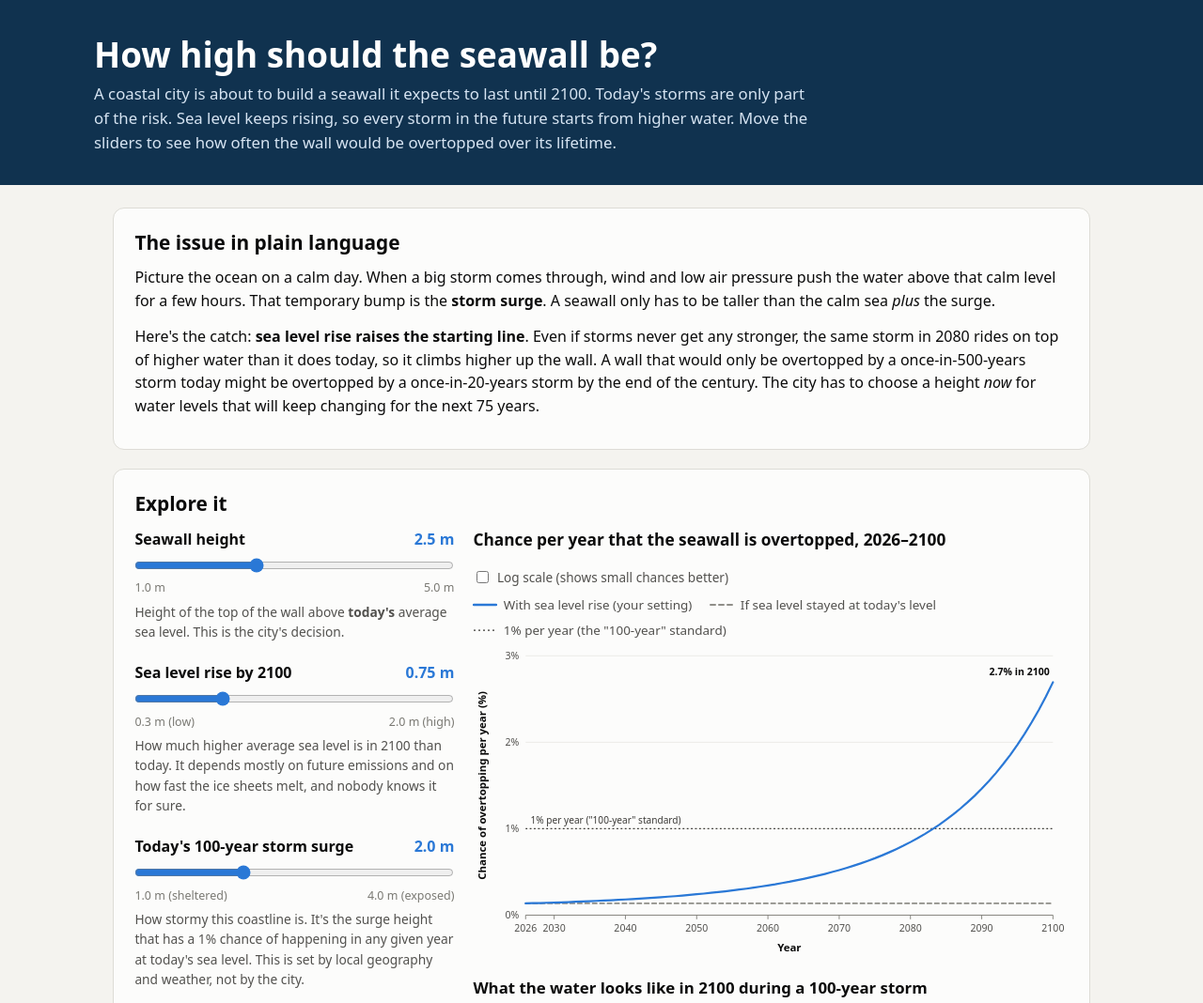
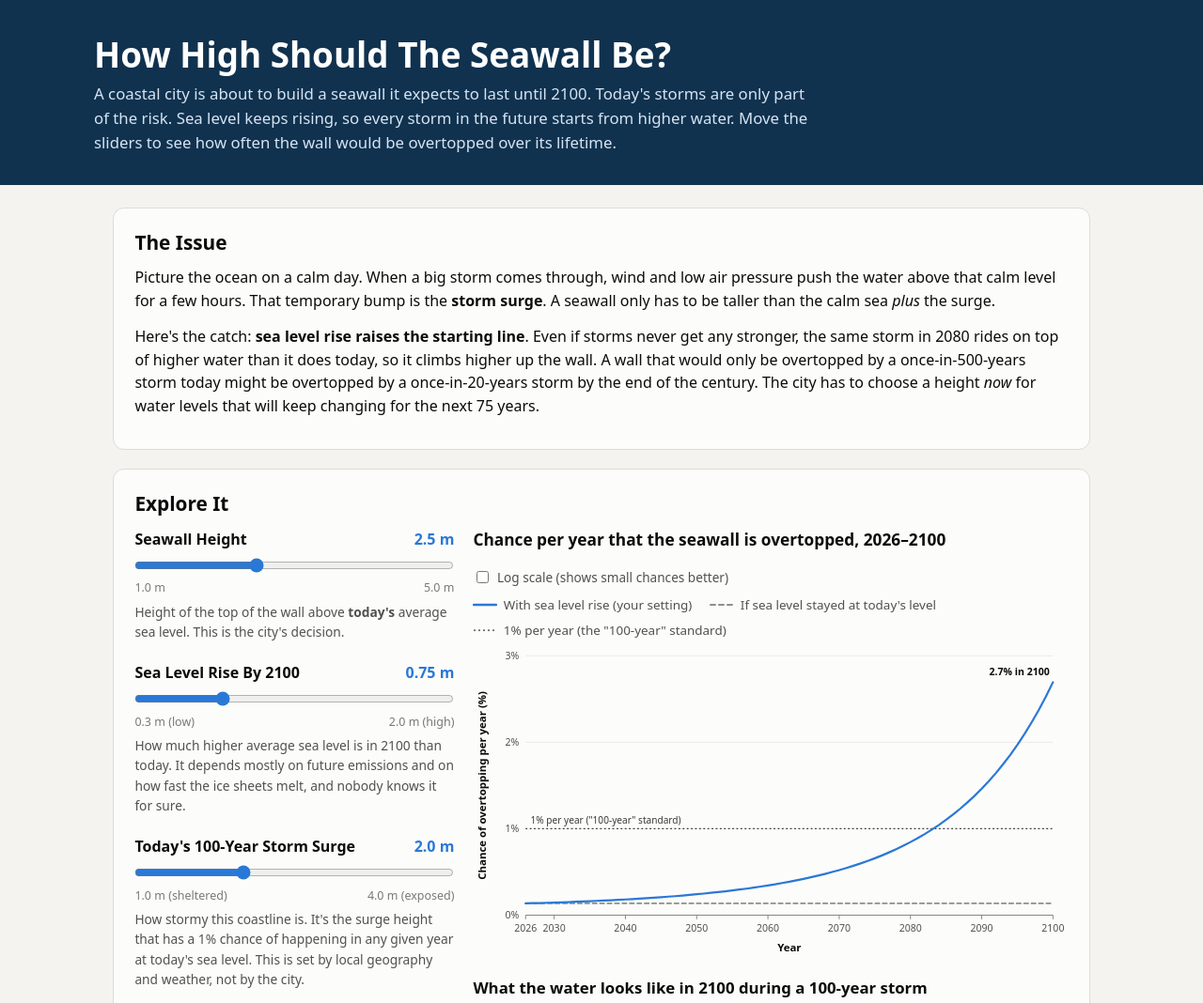
Before and after one commit to lucyhale9/Climate-Seawall-Website, a plain HTML site: page index.html in a window 1280 px wide. Shown: the top 1068 px of the page at 94% size. Drawn offline with Linux system fonts and the light colour scheme.

Commit message:
Update index.html

```diff
--- a/index.html
+++ b/index.html
@@ -144,7 +144,7 @@
 
 <header>
   <div class="inner">
-    <h1>How high should the seawall be?</h1>
+    <h1>How High Should The Seawall Be?</h1>
     <p>A coastal city is about to build a seawall it expects to last until 2100. Today's storms are only part of the risk. Sea level keeps rising, so every storm in the future starts from higher water. Move the sliders to see how often the wall would be overtopped over its lifetime.</p>
   </div>
 </header>
@@ -152,33 +152,33 @@
 <main>
 
   <section class="card">
-    <h2>The issue in plain language</h2>
+    <h2>The Issue</h2>
     <p>Picture the ocean on a calm day. When a big storm comes through, wind and low air pressure push the water above that calm level for a few hours. That temporary bump is the <strong>storm surge</strong>. A seawall only has to be taller than the calm sea <em>plus</em> the surge.</p>
     <p>Here's the catch: <strong>sea level rise raises the starting line</strong>. Even if storms never get any stronger, the same storm in 2080 rides on top of higher water than it does today, so it climbs higher up the wall. A wall that would only be overtopped by a once-in-500-years storm today might be overtopped by a once-in-20-years storm by the end of the century. The city has to choose a height <em>now</em> for water levels that will keep changing for the next 75 years.</p>
   </section>
 
   <section class="card">
-    <h2>Explore it</h2>
+    <h2>Explore It</h2>
     <div class="explorer">
 
       <!-- Controls -->
       <div>
         <div class="slider">
-          <label for="wall">Seawall height <span class="val" id="wall-val"></span></label>
+          <label for="wall">Seawall Height <span class="val" id="wall-val"></span></label>
           <input type="range" id="wall" min="1.0" max="5.0" step="0.1" value="2.5">
           <div class="range-ends"><span>1.0 m</span><span>5.0 m</span></div>
           <p class="help">Height of the top of the wall above <strong>today's</strong> average sea level. This is the city's decision.</p>
         </div>
 
         <div class="slider">
-          <label for="slr">Sea level rise by 2100 <span class="val" id="slr-val"></span></label>
+          <label for="slr">Sea Level Rise By 2100 <span class="val" id="slr-val"></span></label>
           <input type="range" id="slr" min="0.3" max="2.0" step="0.05" value="0.75">
           <div class="range-ends"><span>0.3 m (low)</span><span>2.0 m (high)</span></div>
           <p class="help">How much higher average sea level is in 2100 than today. It depends mostly on future emissions and on how fast the ice sheets melt, and nobody knows it for sure.</p>
         </div>
 
         <div class="slider">
-          <label for="surge">Today's 100-year storm surge <span class="val" id="surge-val"></span></label>
+          <label for="surge">Today's 100-Year Storm Surge <span class="val" id="surge-val"></span></label>
           <input type="range" id="surge" min="1.0" max="4.0" step="0.1" value="2.0">
           <div class="range-ends"><span>1.0 m (sheltered)</span><span>4.0 m (exposed)</span></div>
           <p class="help">How stormy this coastline is. It's the surge height that has a 1% chance of happening in any given year at today's sea level. This is set by local geography and weather, not by the city.</p>
@@ -222,7 +222,7 @@
   </section>
 
   <section class="card">
-    <h2>What to notice when you move the sliders</h2>
+    <h2>What To Notice Moving The Sliders</h2>
     <ul class="notice">
       <li><strong>The curve bends upward.</strong> Even with storms that never change, the chance of overtopping grows every year because the starting water level keeps rising. Compare the blue line with the gray dashed "no sea level rise" line. The gap between them is the risk sea level rise adds.</li>
       <li><strong>The sliders work together.</strong> Set the wall to 2.5 m. With 0.3 m of sea level rise the wall stays mostly safe until 2100, but with 1.5 m it falls below "100-year" protection in the 2060s and is overtopped roughly once every 8 years by the 2090s. The same wall can be a good choice in one future and a bad choice in another.</li>
@@ -254,7 +254,7 @@
   </section>
 
   <section class="card">
-    <h2>How the math works</h2>
+    <h2>How The Math Works</h2>
     <p><strong>1. Storm surge.</strong> We treat the biggest storm surge each year as a random draw from a <em>Gumbel distribution</em>, the standard tool for "largest event of the year." Small surges are common and big ones are rare. The chance that one year's biggest surge exceeds a height <em>x</em> is:</p>
     <span class="formula">P(surge &gt; x) = 1 − exp( −exp( −(x − μ) / β ) )</span>
     <p>β (the "scale") controls how quickly big surges get rarer. We set μ so that the surge with a 1% yearly chance equals your "today's 100-year storm surge" slider value.</p>
@@ -273,7 +273,7 @@
   </section>
 
   <section class="card">
-    <h2>Where the numbers come from</h2>
+    <h2>Where The Numbers Come From</h2>
     <p class="muted small">Values marked <span class="ph">placeholder</span> were chosen to be physically reasonable but still need to be checked against, or replaced with, numbers from our ATMO 215 course readings.</p>
     <ul class="sources">
       <li><strong>Sea level rise by 2100: slider range 0.3–2.0 m, default 0.75 m</strong> <span class="ph">placeholder</span><br>
```
